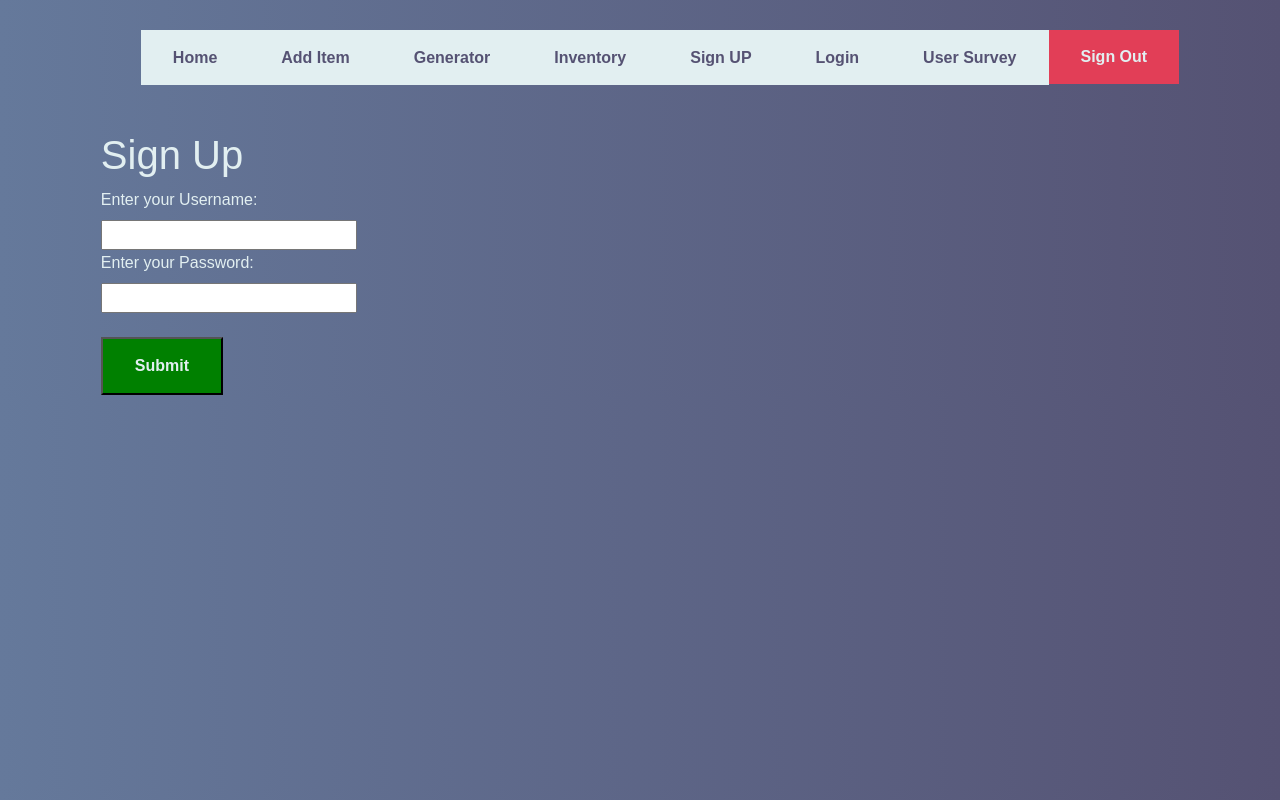
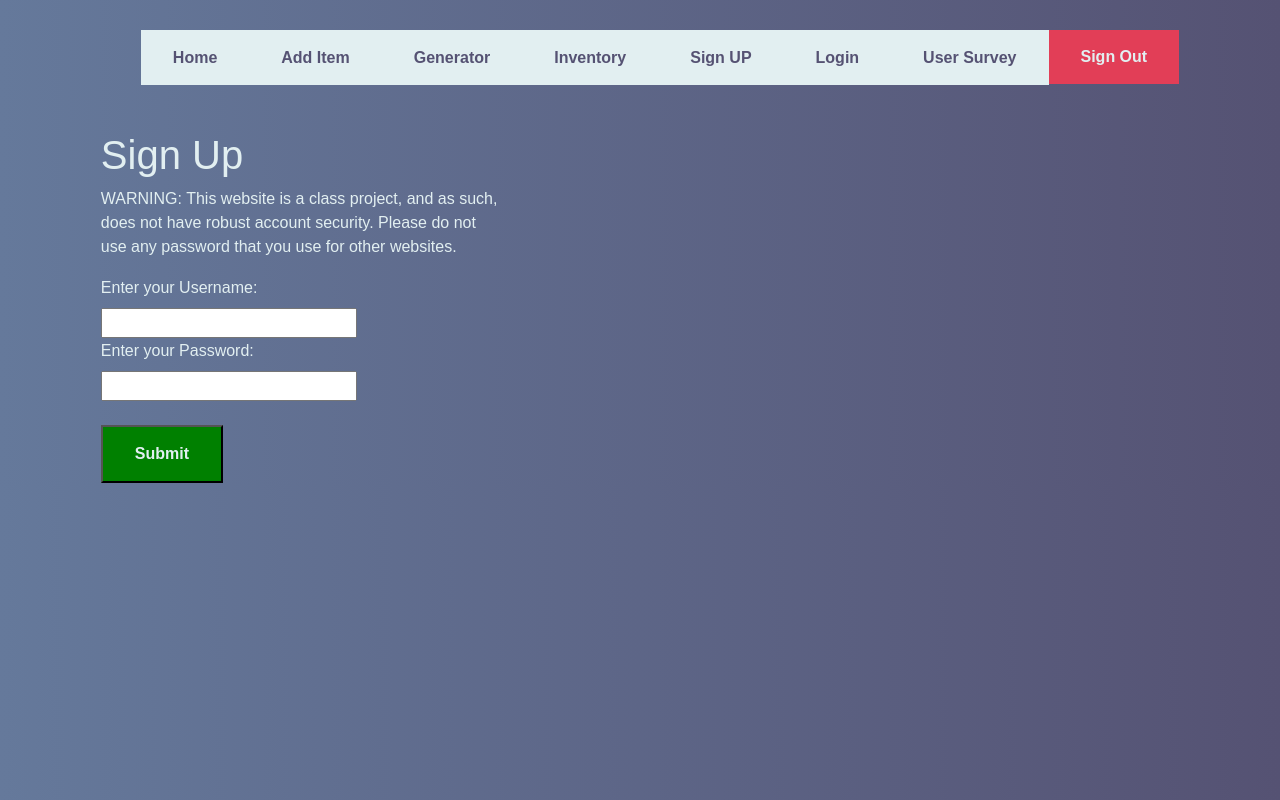
Before and after one commit to Brian3R/TheArmoryFrontend, a React (Create React App) app: page /signUp in a window 1280 px wide. Built offline with nearby package versions, Linux system fonts and the light colour scheme; no server answers.

Commit message:
added signup warning

```diff
--- a/src/components/Home.js
+++ b/src/components/Home.js
@@ -10,20 +10,20 @@ const Home = () => {
                 <h1 className='text'>
                     Home!
                 </h1>
-                <p className='text'>
+                <p className='text' style={{width:'600px'}}>
                     Welcome to the Armory. Please sign up or login to access the inventory, new item screen, and generator.
                 </p>
                 <h2 className='text'>
                     Get Started
                 </h2>
-                <p style={{width:'500px'}}className='text'>
+                <p style={{width:'600px'}}className='text'>
                     To begin, please click Sign UP to create an account. Once your account is created, add some items to your
                     inventory using the Add Item page. Once your inventory has been filled, use the Generator to recieve outfits.
                 </p>
                 <h2 className='text'>
                     Background
                 </h2>
-                <p style={{width:'500px'}}className='text'>
+                <p style={{width:'600px'}}className='text'>
                     Our algorithm is based on two data points: Colors and favorability scores. First, we choose the top for the outfit
                     based on favorability scores, then we choose the pants and shoes based on favorability, how they match with each other,
                     and how they match with the already-selected shirt. We take feedback from you when you 'like' and 'dislike' outfits,
--- a/src/components/SignUp.js
+++ b/src/components/SignUp.js
@@ -10,6 +10,10 @@ const SignUp = () => {
                 <h1 className='text'>
                     Sign Up
                 </h1>
+                <p className='text' style={{width:'400px'}}>
+                    WARNING: This website is a class project, and as such, does not have robust account security.
+                    Please do not use any password that you use for other websites.
+                </p>
                 <SignUpForm/>
             </div>
             <br/>
```
